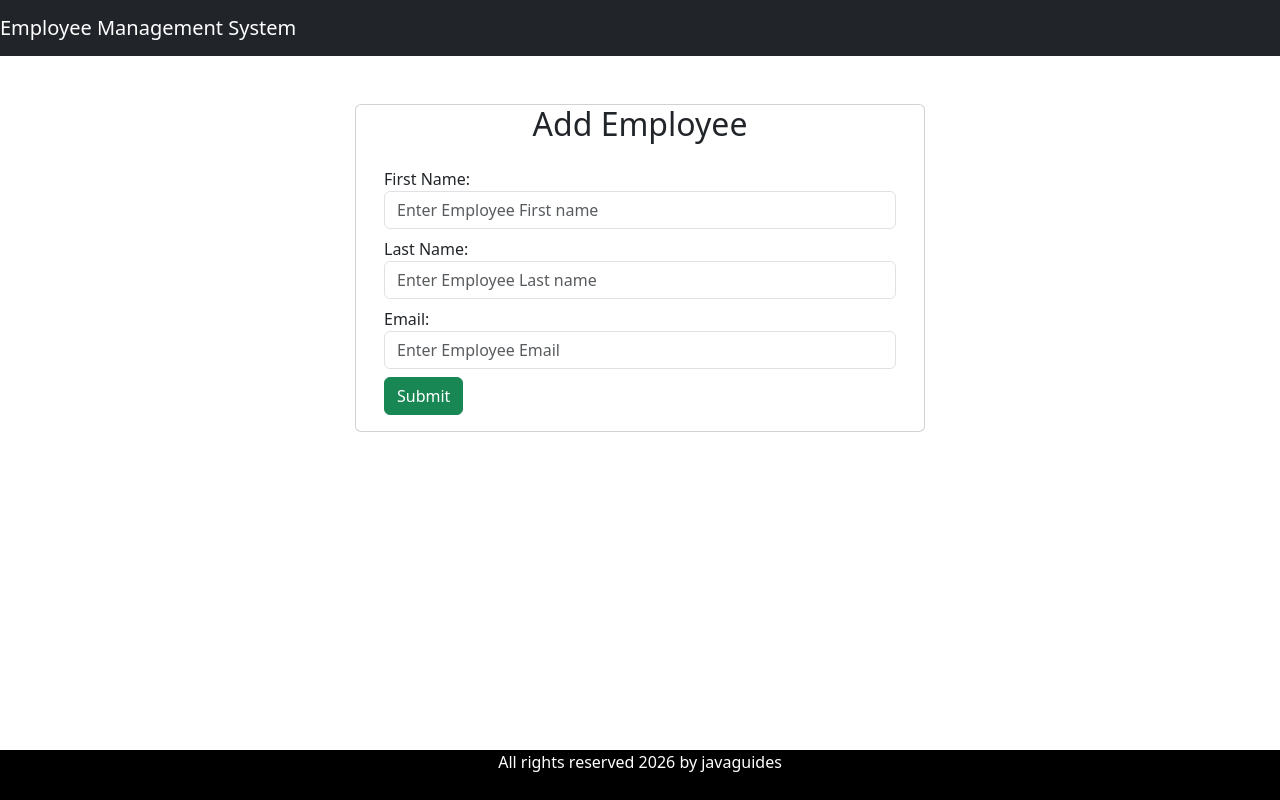
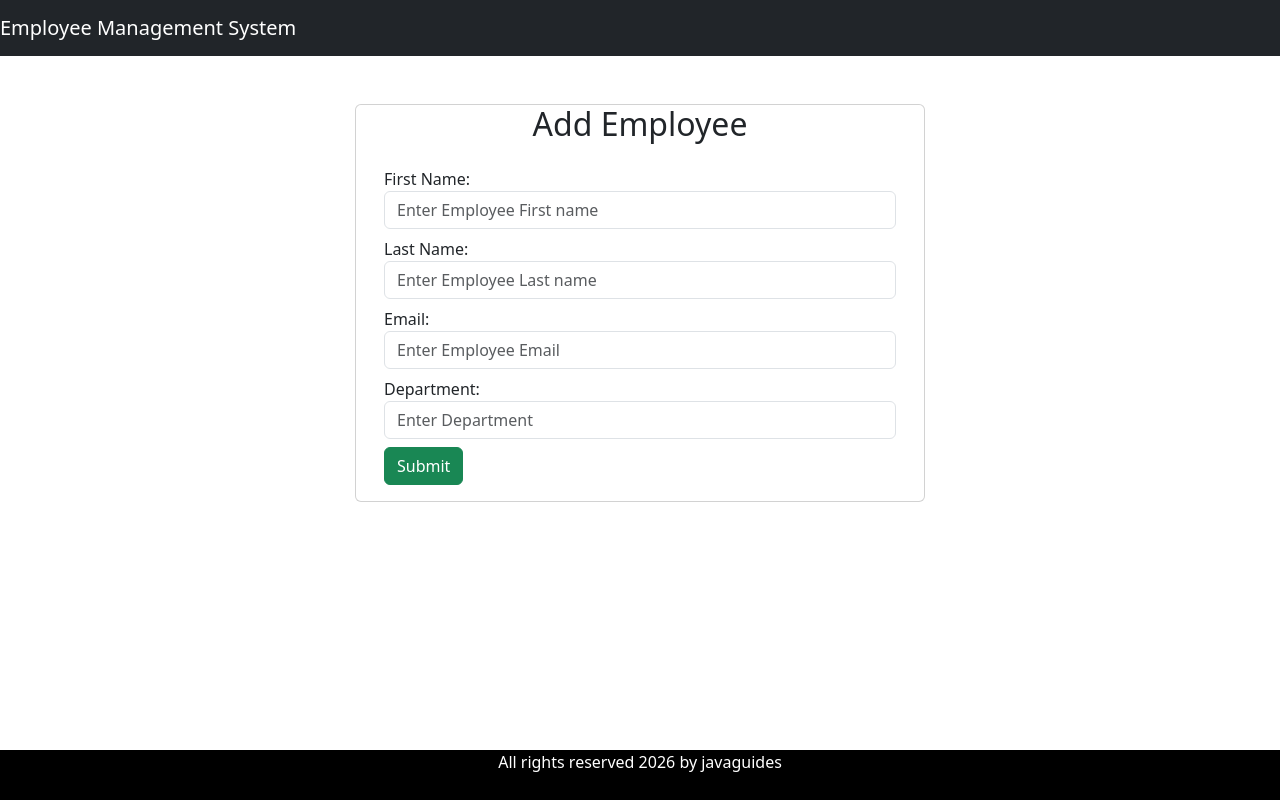
Before and after one commit to Jitesh-web/employee-management-frontend, a React (Vite) app: page / in a window 1280 px wide. Both pictures are taken after a click on the button "Add Employee". Built offline with nearby package versions, Linux system fonts and the light colour scheme; no server answers.

Commit message:
Integrated the changes nased new field addition of department

```diff
--- a/src/components/EmployeeComponent.jsx
+++ b/src/components/EmployeeComponent.jsx
@@ -10,11 +10,13 @@ const EmployeeComponent = () => {
   const [firstName, setFirstName] = useState("");
   const [lastName, setLastName] = useState("");
   const [email, setEmail] = useState("");
+  const [department, setDepartment] = useState("");
 
   const [errors, setErrors] = useState({
     firstName: "",
     lastName: "",
     email: "",
+    department: "",
   });
 
   const navigator = useNavigate();
@@ -24,10 +26,11 @@ const EmployeeComponent = () => {
     if (id) {
       getEmployeeById(id)
         .then((response) => {
-          const { firstName, lastName, email } = response.data;
+          const { firstName, lastName, email, department } = response.data;
           setFirstName(firstName);
           setLastName(lastName);
           setEmail(email);
+          setDepartment(department);
         })
         .catch((error) => {
           console.log(error);
@@ -44,6 +47,7 @@ const EmployeeComponent = () => {
         firstName: firstName,
         lastName: lastName,
         email: email,
+        department: department,
       };
 
       if (id) {
@@ -53,6 +57,7 @@ const EmployeeComponent = () => {
             setFirstName("");
             setLastName("");
             setEmail("");
+            setDepartment("");
             navigator("/employees");
           })
           .catch((error) => {
@@ -65,6 +70,7 @@ const EmployeeComponent = () => {
             setFirstName("");
             setLastName("");
             setEmail("");
+            setDepartment("");
             navigator("/employees");
           })
           .catch((error) => {
@@ -98,6 +104,13 @@ const EmployeeComponent = () => {
       errorCopy.email = "";
     } else {
       errorCopy.email = "Email is required";
+      valid = false;
+    }
+
+    if (department.trim()) {
+      errorCopy.department = "";
+    } else {
+      errorCopy.department = "Department is required";
       valid = false;
     }
 
@@ -164,6 +177,20 @@ const EmployeeComponent = () => {
                   <div className="invalid-feedback">{errors.email}</div>
                 )}
               </div>
+              <div className="form-group mb-2">
+                <label>Department:</label>
+                <input
+                  type="text"
+                  placeholder="Enter Department"
+                  name="department"
+                  value={department}
+                  className={`form-control ${errors.department ? "is-invalid" : ""}`}
+                  onChange={(e) => setDepartment(e.target.value)}
+                ></input>
+                {errors.department && (
+                  <div className="invalid-feedback">{errors.department}</div>
+                )}
+              </div>
               <button
                 className="btn btn-success"
                 onClick={saveOrUpdateEmployee}
--- a/src/components/ListEmployeeComponent.jsx
+++ b/src/components/ListEmployeeComponent.jsx
@@ -16,7 +16,7 @@ const ListEmployeeComponent = () => {
     const result = listEmployees();
     result
       .then((response) => {
-        setEmployees(response.data);
+        setEmployees(response?.data?.content);
       })
       .catch((error) => {
         console.log(error);
@@ -46,11 +46,7 @@ const ListEmployeeComponent = () => {
 
   return (
     <div className="container">
-      <h2
-        className="text-center"
-      >
-        List of Employees
-      </h2>
+      <h2 className="text-center">List of Employees</h2>
       <button className="btn btn-primary mb-2" onClick={addNewEmployee}>
         Add Employee
       </button>
@@ -61,6 +57,7 @@ const ListEmployeeComponent = () => {
             <th>Employee FirstName</th>
             <th>Employee LastName</th>
             <th>Employee Email</th>
+            <th>Employee Department</th>
             <th>Actions</th>
           </tr>
         </thead>
@@ -72,6 +69,7 @@ const ListEmployeeComponent = () => {
                 <td>{employee.firstName}</td>
                 <td>{employee.lastName}</td>
                 <td>{employee.email}</td>
+                <td>{employee.department}</td>
                 <td>
                   <button
                     className="btn btn-info"
```
